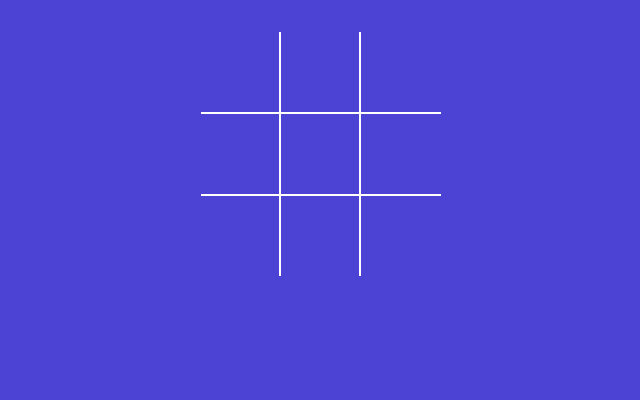
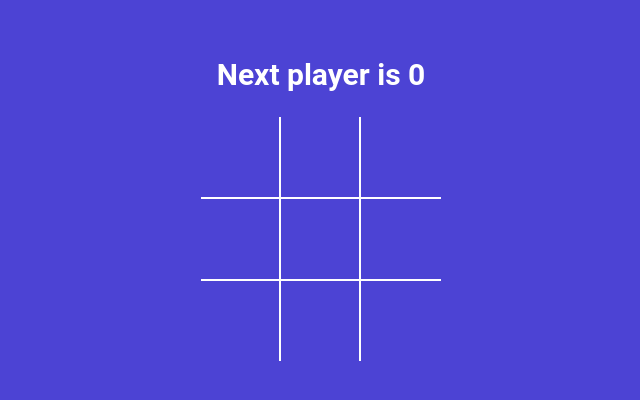
Before and after one commit to diya2628/tictactoe-game, a React (Vite) app: page / in a window 1280 px wide. Shown: the top 400 px of the page, without its empty margins (319-959 px from the left). Built offline with nearby package versions, Linux system fonts and the light colour scheme.

Commit message:
basic game is working

```diff
--- a/src/App.jsx
+++ b/src/App.jsx
@@ -1,11 +1,39 @@
 import './App.css';
 import './style.scss';
+import { useState } from 'react';
 import Board from './components/Board';
+import { calculateWinner } from './winner';
 
 function App() {
+  const [squares, setSquares] = useState(Array(9).fill(null));
+  const [isXNext, setIsXNext] = useState(false);
+
+  const winner = calculateWinner(squares);
+  // console.log(winner);
+  const nextPlayer = isXNext ? 'X' : '0';
+  const statusMessage = winner
+    ? `Winner is ${winner}`
+    : `Next player is ${nextPlayer}`;
+
+  const handleSquareClick = clickePosition => {
+    if (squares[clickePosition] || winner) return;
+    setSquares(currentSquares => {
+      return currentSquares.map((squaresValue, position) => {
+        if (position == clickePosition) {
+          return isXNext ? 'X' : '0';
+        }
+        return squaresValue;
+      });
+    });
+    // console.log(squares);
+    setIsXNext(currentIsNext => !currentIsNext);
+  };
+
   return (
     <div className="app">
-      <Board />
+      {/* <h2>next player is {nextPlayer}</h2> */}
+      <h2>{statusMessage}</h2>
+      <Board squares={squares} handleSquareClick={handleSquareClick} />
     </div>
   );
 }
--- a/src/components/Board.jsx
+++ b/src/components/Board.jsx
@@ -1,20 +1,6 @@
 import Square from './Square';
-import { useState } from 'react';
-const Board = () => {
-  const [squares, setSquares] = useState(Array(9).fill(null));
-  const [isXNext, setIsXNext] = useState(false);
-
-  const handleSquareClick = clickePosition => {
-    if (squares[clickePosition]) return;
-    setSquares(currentSquares => {
-      return currentSquares.map((squaresValue, position) => {
-        if (position == clickePosition) return isXNext ? 'X' : '0';
-        else return squaresValue;
-      });
-    });
-    setIsXNext(currentIsNext => !currentIsNext);
-  };
-
+// import { useState } from 'react';
+const Board = ({ squares, handleSquareClick }) => {
   const renderSquare = position => {
     return (
       <Square
--- /dev/null
+++ b/src/winner.js
@@ -0,0 +1,20 @@
+export function calculateWinner(squares) {
+  const lines = [
+    [0, 1, 2],
+    [3, 4, 5],
+    [6, 7, 8],
+    [0, 3, 6],
+    [1, 4, 7],
+    [2, 5, 8],
+    [0, 4, 8],
+    [2, 4, 6],
+  ];
+
+  for (let i = 0; i < lines.length; i++) {
+    const [a, b, c] = lines[i];
+
+    if (squares[a] && squares[a] === squares[b] && squares[a] === squares[c])
+      return squares[c];
+  }
+  return null;
+}
```
